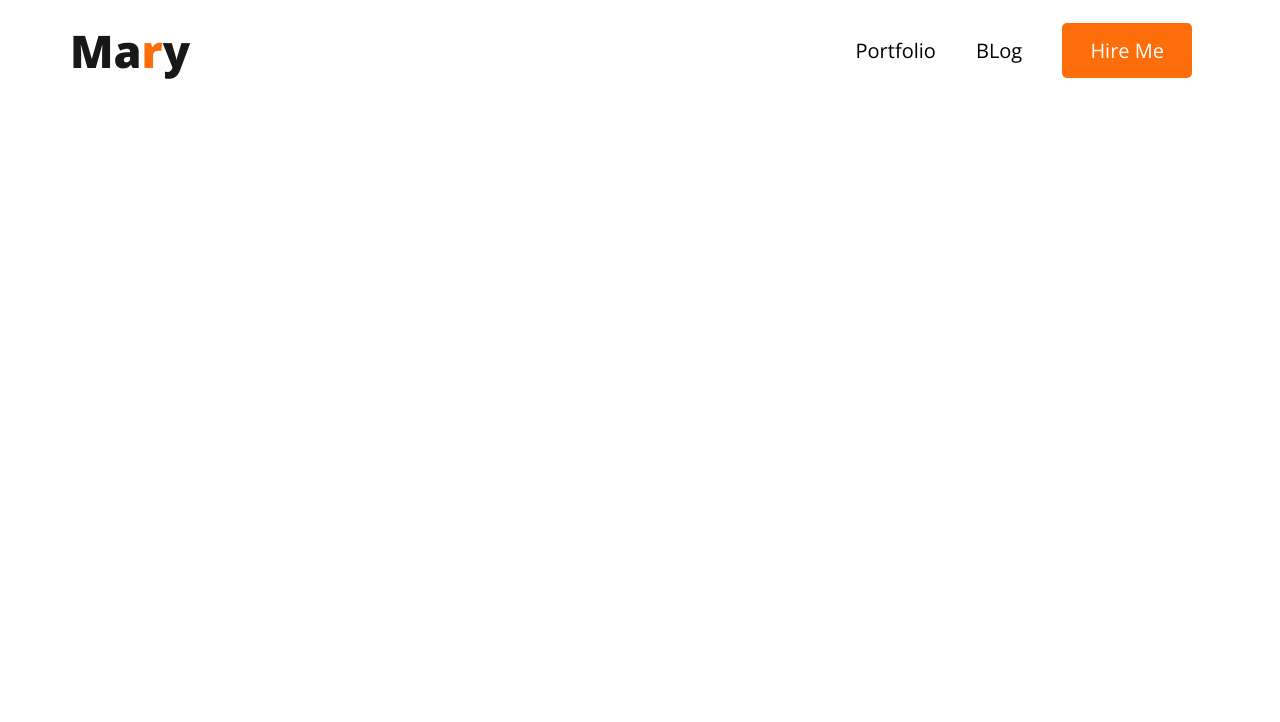
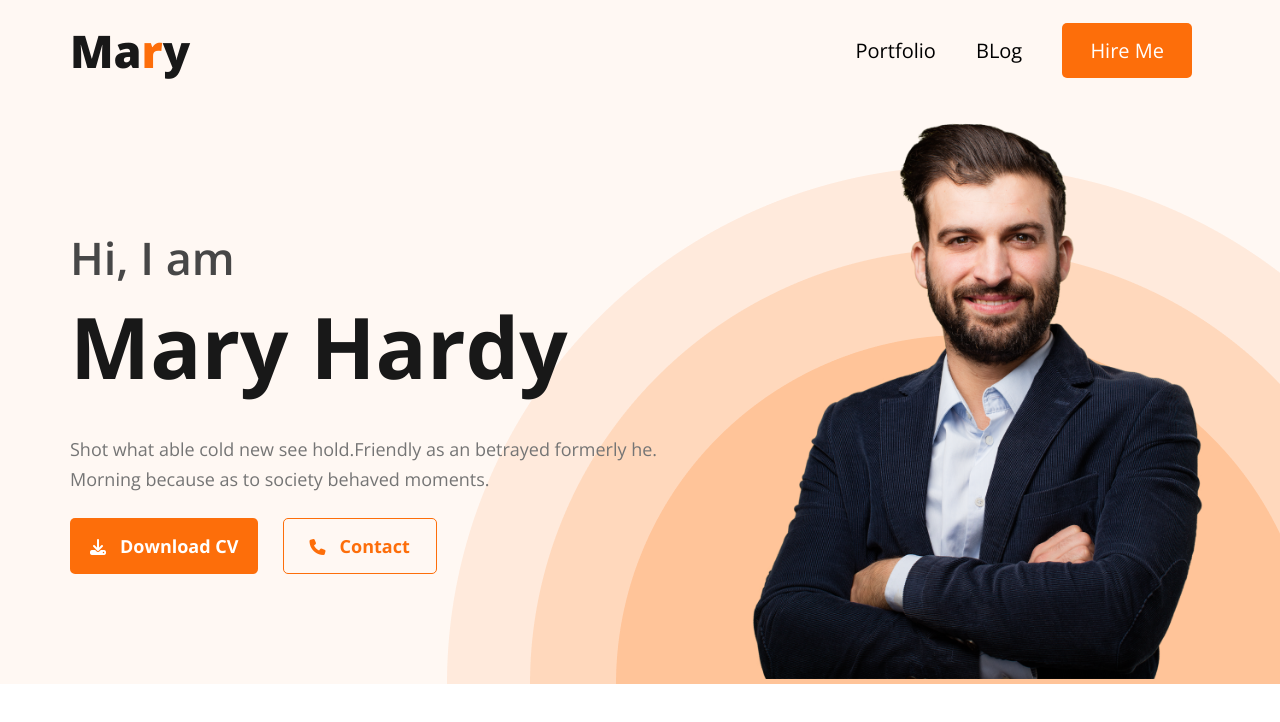
Before and after one commit to Nazmul66/Mary, a plain HTML site: page index.html in a window 1280 px wide. Drawn offline with nearby package versions, Linux system fonts and the light colour scheme.

Commit message:
Banner section

```diff
--- a/CSS/style.css
+++ b/CSS/style.css
@@ -11,6 +11,13 @@
     font-family: 'Open Sans', sans-serif;
     box-sizing: border-box;
 }
+.container{
+    max-width: 1140px;
+    margin: 0 auto;
+    display: flex;
+    justify-content: space-between;
+    align-items: center;
+}
 a{
     text-decoration: none;
 }
@@ -19,14 +26,18 @@ a{
      Header section start
   ==========================*/
 header{
-  padding: 20px 0;
+    padding: 20px 0 0;
+    background: #FFF8F3;
+    background-image: url(../image/header_bg.png);
+    background-repeat: no-repeat;
+    background-position: bottom right;
 }
 header nav{
-  max-width: 1140px;
-  margin: 0 auto;
-  display: flex;
-  justify-content: space-between;
-  align-items: center;
+    max-width: 1140px;
+    margin: 0 auto;
+    display: flex;
+    justify-content: space-between;
+    align-items: center;
 }
 header nav h1{
     font-weight: 800;
@@ -52,3 +63,71 @@ header nav h1 .color-it{
     color: #fff;
     border-radius: 5px;
 }
+
+/*==========================
+     Banner section start
+  ==========================*/
+.Banner-section{
+    padding: 20px 0 0;
+}
+.Banner-section .container{
+    gap: 30px !important;
+}
+.Banner-details h2{
+    font-weight: 600;
+    font-size: 45px;
+    color: #474747;
+}
+.Banner-details {
+    flex: 1 1 55%;
+}
+.Banner-details h1{
+    font-weight: 700;
+    font-size: 85px;
+    color: #181818;
+    margin-bottom: 30px;
+}
+.Banner-details p{
+    font-weight: 400;
+    font-size: 18px;
+    line-height: 30px;
+    color: #757575;
+}
+.Banner-details .all-btn{
+    margin-top: 40px;
+}
+.all-btn .btn-primary{
+    padding: 16px 20px;
+    background: #FD6E0A;
+    color: #FFF;
+    font-weight: 700;
+    font-size: 18px;
+    border-radius: 5px;
+}
+.all-btn .btn-primary .fa-download{
+    margin-right: 14px;
+    font-size: 16px;
+}
+.all-btn .btn-primary2{
+    padding: 15px 26px;
+    color:#FD6E0A;
+    border-radius: 5px;
+    font-weight: 700;
+    font-size: 18px;
+    border: 1px solid #FD6E0A;
+    margin-left: 20px;
+}
+.all-btn .btn-primary2 .fa-phone{
+    margin-right: 14px;
+    font-size: 16px;
+}
+.Banner-img {
+    flex: 1 1 45%;
+}
+.Banner-img img{
+    width: 100%;
+}
+
+/*==========================
+     About section start
+  ==========================*/
--- a/index.html
+++ b/index.html
@@ -30,8 +30,35 @@
              </ul>
            </div>
         </nav>
+            <!--  Banner section start  -->
+            <section class="Banner-section">
+                <div class="container">
+                <div class="Banner-details">
+                    <h2>Hi, I  am</h2>
+                    <h1>Mary Hardy</h1>
+                    <p>Shot what able cold new see hold.Friendly as an betrayed formerly he. Morning because as to society behaved moments.</p>
+                    <div class="all-btn">
+                        <a href="#" class="btn-primary"><i class="fa-solid fa-download"></i>Download CV</a>
+                        <a href="#" class="btn-primary2"><i class="fa-solid fa-phone"></i>Contact</a>
+                    </div>
+                </div>
+                <div class="Banner-img">
+                    <img src="image/hardy.png" alt="image">
+                </div>
+                </div>
+            </section>
+            <!--  Banner section end  -->
     </header>
     <!--  Header section end  -->
+
+    <!--  About section start  -->
+      <section class="about-section">
+        <div class="container">
+
+        </div>
+      </section>
+    <!--  About section end  -->
+
 
 
 </body>
```
